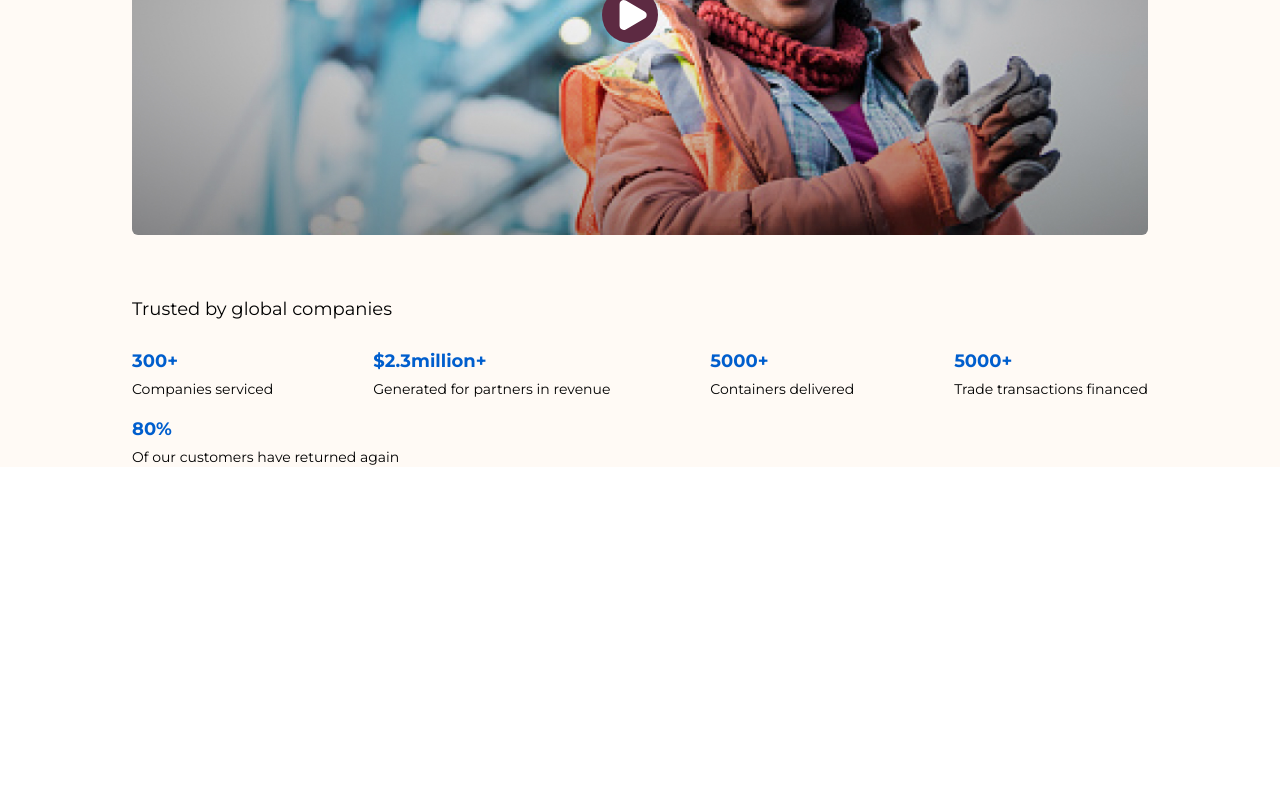
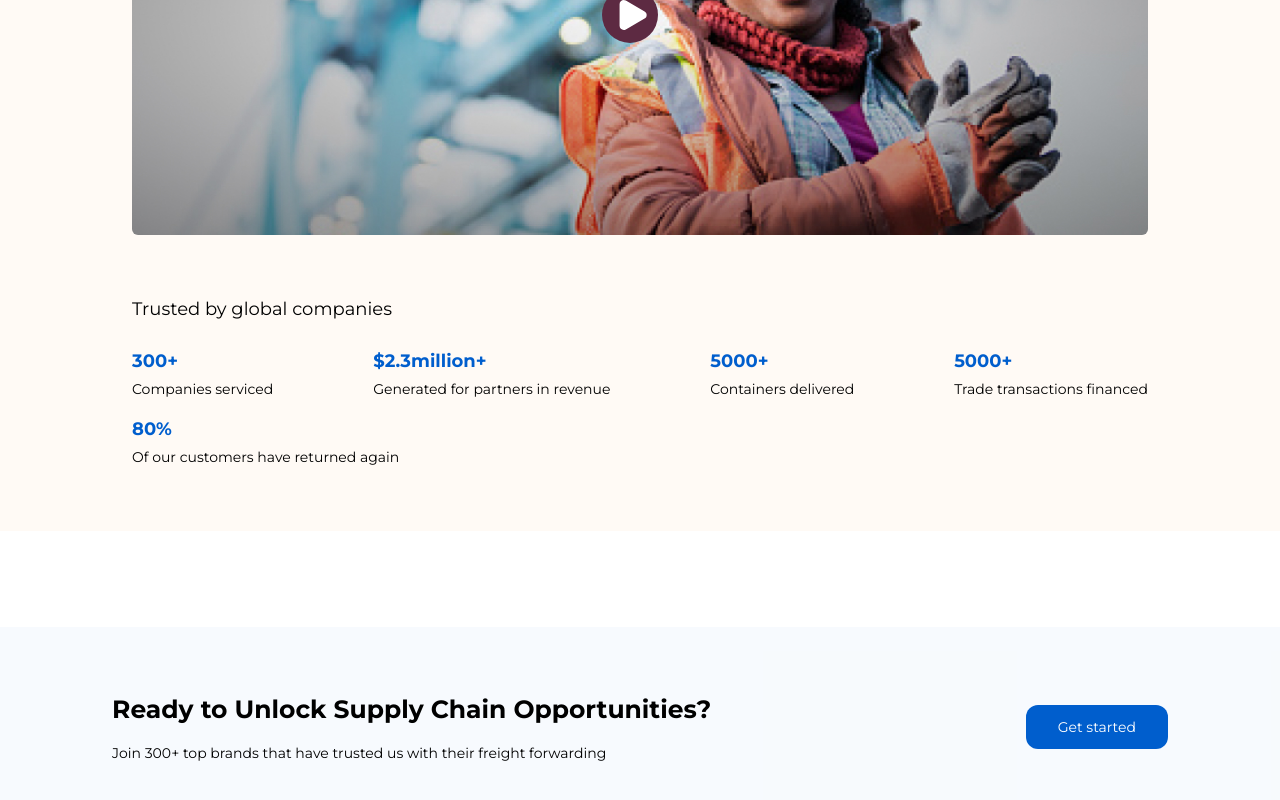
Before and after one commit to genral-walker/MVX, a React (Create React App) app: page / in a window 1280 px wide. Shown: the part 874-1674 px from the top of the page. Before the commit the page ends 1341 px from the top, so only its background shows below. Built offline with nearby package versions, Linux system fonts and the light colour scheme.

Commit message:
add `CTA` section

```diff
--- a/src/App.js
+++ b/src/App.js
@@ -6,7 +6,8 @@ import { ReactComponent as PlayIcon } from 'assets/icons/play.svg';
 
 function App() {
   return (
-    <header className="bg-orange bg-opacity-[0.04] w-[100vw] sm:pt-3 px-3 sm:px-5">
+    <>
+      <header className="bg-orange bg-opacity-[0.04] w-[100vw] sm:pt-3 px-3 sm:px-5 mb-24 pb-16">
         <Nav />
 
         <section className="mt-20 mx-4 sm:mx-8 lg:mx-28 pt-16 sm:pt-0 text-sm">
@@ -20,8 +21,8 @@ function App() {
             </h1>
             <p className="mt-5 mb-9 sm:w-[53%]">
               MVX offers you freight financing, freight tracking, door to door
-            shipping and more, all at the tip of your fingers. We eliminate the
-            headache of global shipping for you.
+              shipping and more, all at the tip of your fingers. We eliminate
+              the headache of global shipping for you.
             </p>
             <div className="flex">
               <span>
@@ -50,26 +51,28 @@ function App() {
             </div>
           </div>
 
-        <div className='w-100%'>
+          <div className="w-100%">
             <p className="text-[18px]">Trusted by global companies</p>
             <div className="flex justify-between mt-7 flex-wrap gap-x-7 gap-y-4">
-            <span className='basis-[42%] md:basis-[unset]'>
+              <span className="basis-[42%] md:basis-[unset]">
                 <h3 className="text-blue mb-1 font-bold text-lg">300+</h3>
                 <p>Companies serviced</p>
               </span>
-            <span className='basis-[42%] md:basis-[unset]'>
-              <h3 className="text-blue mb-1 font-bold text-lg">$2.3million+</h3>
+              <span className="basis-[42%] md:basis-[unset]">
+                <h3 className="text-blue mb-1 font-bold text-lg">
+                  $2.3million+
+                </h3>
                 <p>Generated for partners in revenue</p>
               </span>
-            <span className='basis-[42%] md:basis-[unset]'>
+              <span className="basis-[42%] md:basis-[unset]">
                 <h3 className="text-blue mb-1 font-bold text-lg">5000+</h3>
                 <p>Containers delivered</p>
               </span>
-            <span className='basis-[42%] md:basis-[unset]'>
+              <span className="basis-[42%] md:basis-[unset]">
                 <h3 className="text-blue mb-1 font-bold text-lg">5000+</h3>
                 <p>Trade transactions financed</p>
               </span>
-            <span className='basis-[42%] md:basis-[unset]'>
+              <span className="basis-[42%] md:basis-[unset]">
                 <h3 className="text-blue mb-1 font-bold text-lg">80%</h3>
                 <p>Of our customers have returned again</p>
               </span>
@@ -77,6 +80,20 @@ function App() {
           </div>
         </section>
       </header>
+
+      <section className="bg-blue bg-opacity-[0.03] px-4 sm:px-8 lg:px-28 pt-16 pb-12 text-sm">
+        <div className="flex flex-col gap-y-6 md:gap-y-0 md:flex-row md:justify-between px-5 md:px-0">
+          <span className='md:basis-[70%] text-center md:text-left'>
+            <h2 className='font-bold text-[20px] md:text-[25px] mb-4 leading-9'>Ready to Unlock Supply Chain Opportunities?</h2>
+            <p>
+              Join 300+ top brands that have trusted us with their freight
+              forwarding
+            </p>
+          </span>
+          <Button btnType={'secondary'} classes={'self-center'}>Get started</Button>
+        </div>
+      </section>
+    </>
   );
 }
 
--- a/src/components/Nav/index.jsx
+++ b/src/components/Nav/index.jsx
@@ -9,7 +9,6 @@ import { ReactComponent as RightIcon } from 'assets/icons/right.svg';
 import { ReactComponent as LeftIcon } from 'assets/icons/left.svg';
 import { Button } from 'components';
 import { useState } from 'react';
-
 
 export const Nav = () => {
   const [drawerOpen, setDrawerOpen] = useState(false);
@@ -87,7 +86,7 @@ export const Nav = () => {
                   onClick={() => setDrawerOpen(false)}
                 />
               </div>
-              <ul className="gap-4 text-md flex flex-col mt-14">
+              <ul className="gap-6 text-md flex flex-col mt-14">
                 <li>
                   <a href="#">About</a>
                 </li>
--- a/src/index.css
+++ b/src/index.css
@@ -5,8 +5,15 @@
 
 
 @layer base {
+
+
   html {
     font-family: Montserrat, sans-serif;
+  }
+
+  body {
+    overflow-x: hidden;
+    background: white;
   }
 
   @media only screen and (max-width: 999px) {
```
Lines whose indentation alone changed are shown as unchanged.
